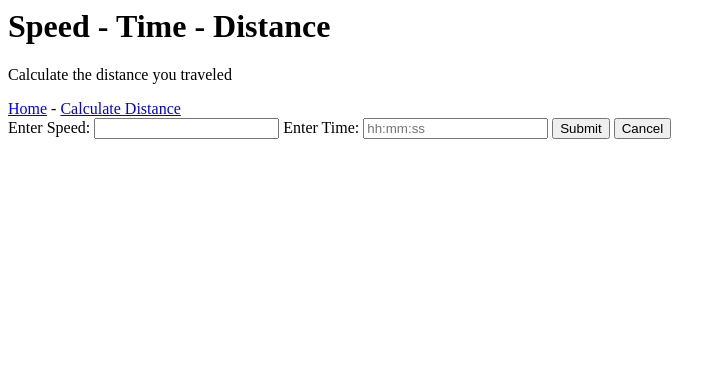
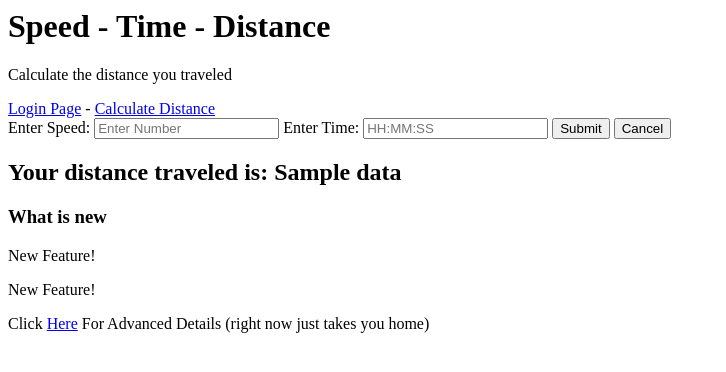
Before and after one commit to tylersnel/Speed-Distance-Time-Calculator, a Flask app: template templates/distance.j2 in a window 1280 px wide. Shown: the top 372 px of the page, without its empty margins (0-726 px from the left). Run offline with Flask 2, Linux system fonts and the light colour scheme; the template is opened without the code that fills it: most values are stand-ins (such as "Sample title", 1, 10 or a date in 2020).

```diff
--- a/app.py
+++ b/app.py
@@ -32,7 +32,7 @@ def distance():
             time=round(time , 3)
 
             data=int(speed)*time
-            return render_template("distancecalc.j2", data=data)
+            return render_template("distance.j2", data=data)
     return render_template("distance.j2")
 # Listener
 
--- a/templates/distance.j2
+++ b/templates/distance.j2
@@ -8,21 +8,30 @@
 <body>
     <h1>Speed -  Time - Distance</h1>
     <p>Calculate the distance you traveled</p>
-    <div class="topnav"><a href="/">Home</a> - <a href="/distance">Calculate Distance</a></div>
+    <div class="topnav"><a href="/">Login Page</a> - <a href="/distance">Calculate Distance</a></div>
 
     <form id= "getSpeed" action="/distance" method="POST">
     <label for="speed"> Enter Speed: </label>
-    <input type=number id="speed" name="speed" required>
+    <input type=number id="speed" name="speed" min="1" placeholder="Enter Number" required>
 
     <label for="time"> Enter Time: </label>
-    <input type=text id="time" name="time" placeholder="hh:mm:ss" pattern= "[0-9]{1}[0-9]{1}:[0-9]{1}[0-9]{1}:[0-9]{1}[0-9]{1}" required>
+    <input type=text id="time" name="time" placeholder="HH:MM:SS" pattern= "[0-9]{1}[0-9]{1}:[0-9]{1}[0-9]{1}:[0-9]{1}[0-9]{1}" required>
 
     <input type="submit" value="Submit" name="userInput">
     <a href='/distance'><input class="btn" type="button" value="Cancel"></a>
     </form>
 
-</body>
-</html>
+    {% if data %}
+        <h2> Your distance traveled is: {{data}}</h2>
+    {% endif %}
+
+    <div>
+    <h3>What is new</h3>
+    <p>New Feature!</p>
+    <p>New Feature!</p>
+    <p>Click <a href="/">Here</a> For Advanced Details (right now just takes you home)</p>
+
+    </div>
 
 </body>
 </html>
```
Also changed, not shown: templates/distancecalc.j2 (deleted, +0 -16 lines), templates/main.j2 (+17 -4 lines).
